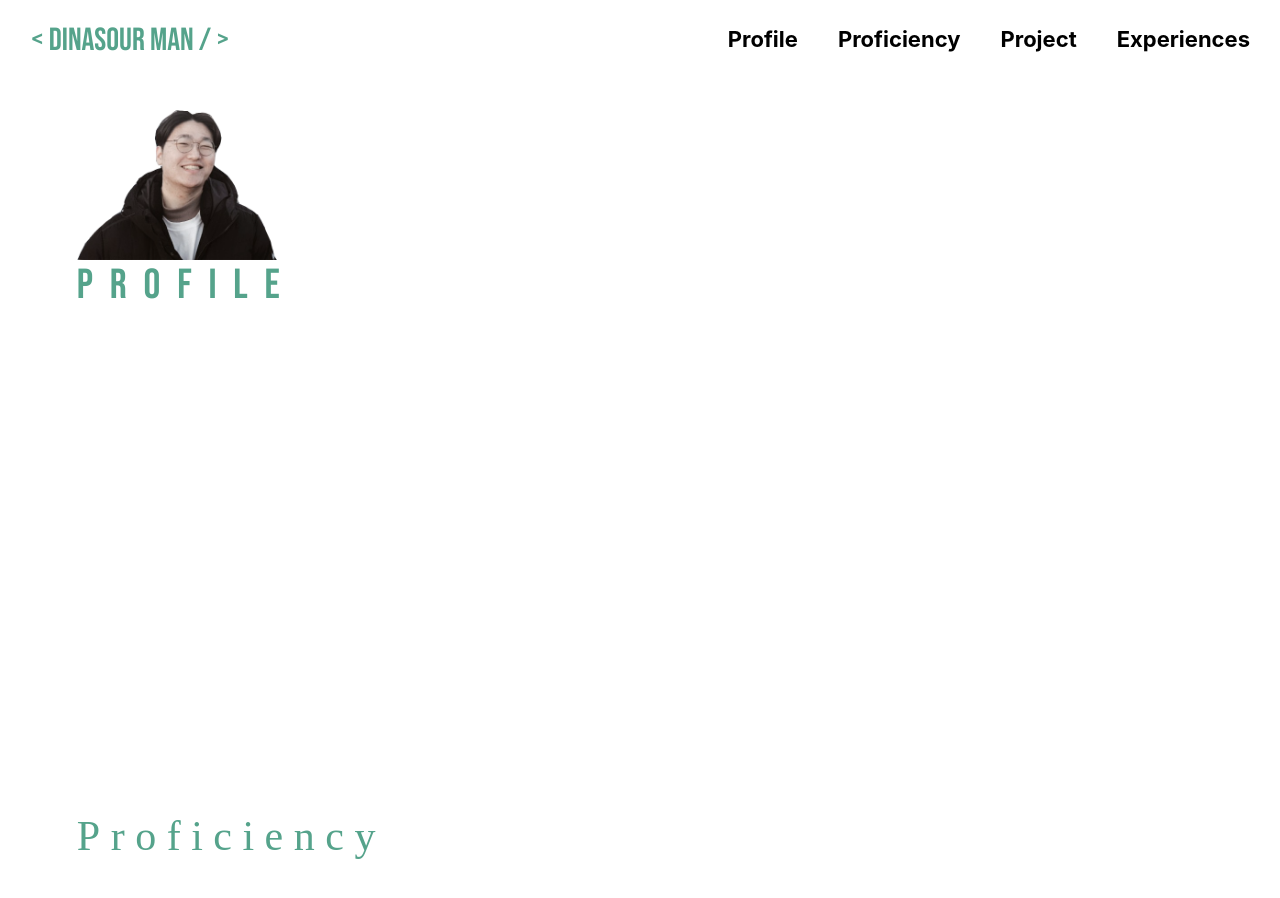
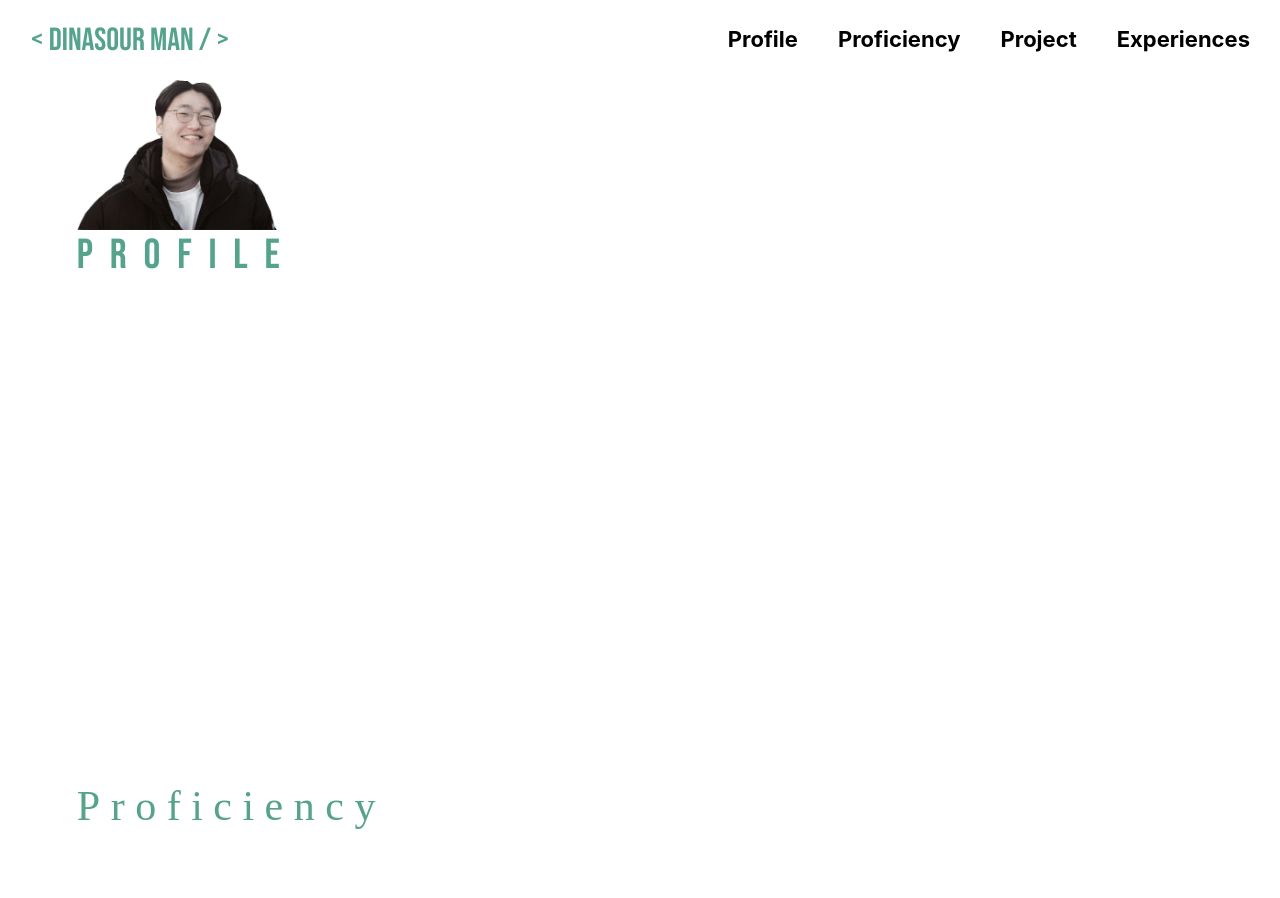
Before and after one commit to kang123077/PortFolio, a Next.js app: page / in a window 1280 px wide. Shown: the top 898 px of the page. Built offline with nearby package versions, Linux system fonts and the light colour scheme; a web font is replaced by a local one.

Commit message:
[수정] Header Fixed
#3
+ index config

```diff
--- a/component/HeaderContent.tsx
+++ b/component/HeaderContent.tsx
@@ -27,15 +27,15 @@ const Header = () => {
 
   return (
     <HeaderWrapper>
-      <TitleWrapper onClick={() => push("/")}>
-        &lt; Dinasour Man / &gt;
+      <TitleWrapper onClick={() => push(`/`)}>
+        {`<`} Dinasour Man / {`>`}
       </TitleWrapper>
       <MenuWrapper>
         <MenuButtonWrapper onClick={scrollProfile}>Profile</MenuButtonWrapper>
         <MenuButtonWrapper onClick={scrollProficiency}>
           Proficiency
         </MenuButtonWrapper>
-        <MenuButtonWrapper onClick={scrollProject}>Project</MenuButtonWrapper>{" "}
+        <MenuButtonWrapper onClick={scrollProject}>Project</MenuButtonWrapper>
         <MenuButtonWrapper onClick={scrollexperience}>
           Experiences
         </MenuButtonWrapper>
@@ -50,8 +50,15 @@ const HeaderWrapper = styled.div`
   display: flex;
   width: 100%;
   flex-direction: row;
-  align-items: center;
   justify-content: space-between;
+  position: fixed;
+  transition: transform 1s;
+  transform: initial;
+  background-color: white;
+  z-index: 1000;
+`;
+HeaderWrapper.scrollDown = styled.div`
+  transform: translate(0, -80px);
 `;
 
 const TitleWrapper = styled.a`
--- a/component/ProfileContent.tsx
+++ b/component/ProfileContent.tsx
@@ -6,7 +6,7 @@ const ProfileContent = () => {
   return (
     <ProfileWrapper>
       <ProfileThumbWrapper>
-        <Image src={MJphoto} width={200} height={150} />
+        <Image src={MJphoto} width={200} height={150} z-index={1} />
         Profile
       </ProfileThumbWrapper>
     </ProfileWrapper>
@@ -19,7 +19,7 @@ const ProfileWrapper = styled.div`
   display: flex;
   flex-direction: row;
   align-items: flex-start;
-  margin: 30px 0px 30px 6vw;
+  margin: 80px 0px 30px 6vw;
   height: 600px;
 `;
 
```
